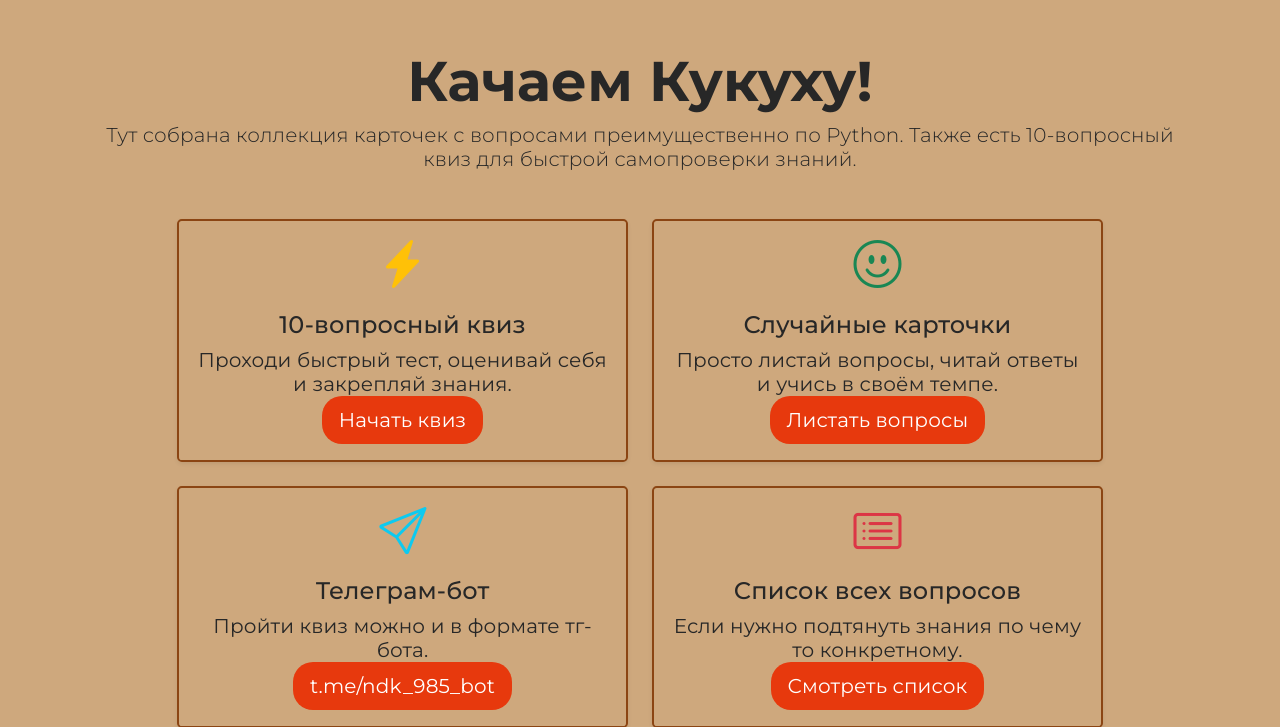
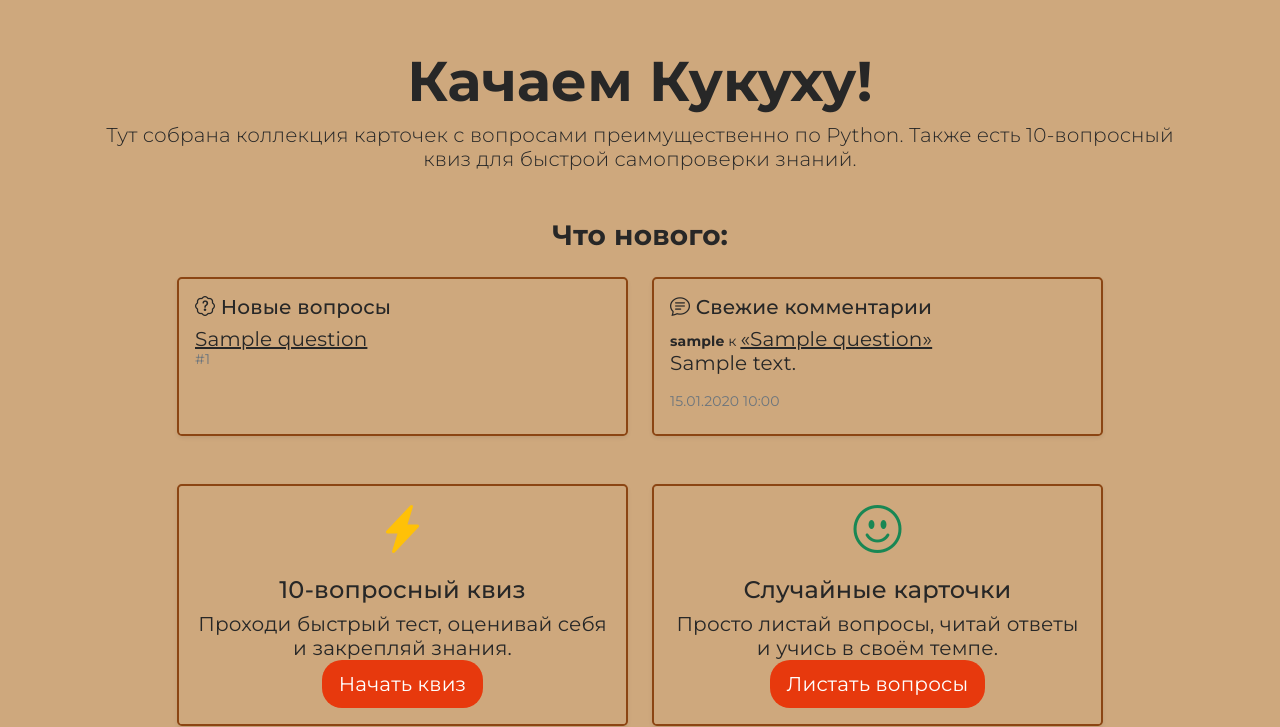
Before and after one commit to Ndk985/cuckoo_pump, a Flask app: page /main in a window 1280 px wide. Shown: the part 92-819 px from the top of the page. Run offline with Flask 3, Linux system fonts and the light colour scheme; tables that the repository leaves empty hold one stand-in row (values such as "Sample post"); some libraries are stand-ins or nearby versions.

Commit message:
обновлен мейн, добавлен раздел «Что нового»

```diff
--- a/cp_app/static/css/style.css
+++ b/cp_app/static/css/style.css
@@ -164,3 +164,11 @@ textarea.form-control.comment-input {
   color: var(--bs-body-color) !important;        /* подхватывает light / dark */
   background-color: transparent !important;
 }
+
+/* 3 строки комментария, дальше троеточие */
+.text-truncate-3 {
+  display: -webkit-box;
+  -webkit-line-clamp: 3;
+  -webkit-box-orient: vertical;
+  overflow: hidden;
+}
--- a/cp_app/templates/main.html
+++ b/cp_app/templates/main.html
@@ -9,6 +9,61 @@
       Тут собрана коллекция карточек с вопросами преимущественно по Python.
       Также есть 10-вопросный квиз для быстрой самопроверки знаний.
     </p>
+  </div>
+
+  <!-- Что нового -->
+  <div class="row justify-content-center mb-5">
+    <div class="col-12 col-lg-10">
+      <h3 class="fw-bold text-center mb-4">Что нового:</h3>
+
+      <div class="row g-4">
+        <!-- последние вопросы -->
+        <div class="col-md-6">
+          <div class="card bg-transparent border-2 border-dark-brown rounded-3 shadow-sm h-100">
+            <div class="card-body">
+              <h5 class="card-title"><i class="bi bi-patch-question"></i> Новые вопросы</h5>
+              <ul class="list-unstyled mb-0">
+                {% for q in latest_questions %}
+                  <li class="mb-2">
+                    <a class="link-body-emphasis" href="{{ url_for('question_view', id=q.id) }}">
+                      {{ q.title }}
+                    </a>
+                    <small class="text-muted d-block">#{{ q.id }}</small>
+                  </li>
+                {% else %}
+                  <li class="text-muted">Пока нет новых вопросов.</li>
+                {% endfor %}
+              </ul>
+            </div>
+          </div>
+        </div>
+
+        <!-- последние комментарии -->
+        <div class="col-md-6">
+          <div class="card bg-transparent border-2 border-dark-brown rounded-3 shadow-sm h-100">
+            <div class="card-body">
+              <h5 class="card-title"><i class="bi bi-chat-text"></i> Свежие комментарии</h5>
+              <ul class="list-unstyled mb-0">
+                {% for comm, author, q_title, q_id in latest_comments %}
+                  <li class="mb-2">
+                    <div class="small">
+                      <strong>{{ author }}</strong> к
+                      <a class="link-body-emphasis" href="{{ url_for('question_view', id=q_id) }}">
+                        «{{ q_title }}»
+                      </a>
+                    </div>
+                    <div class="text-truncate-3">{{ comm.text|markdown|safe }}</div>
+                    <small class="text-muted">{{ comm.timestamp.strftime('%d.%m.%Y %H:%M') }}</small>
+                  </li>
+                {% else %}
+                  <li class="text-muted">Комментариев пока нет.</li>
+                {% endfor %}
+              </ul>
+            </div>
+          </div>
+        </div>
+      </div>
+    </div>
   </div>
 
   <!-- Карточки-переходы -->
--- a/cp_app/views.py
+++ b/cp_app/views.py
@@ -169,3 +169,22 @@ def all_questions():
     return render_template(
         'questions_list.html', questions=questions, pagination=pagination
     )
+
+
+@app.context_processor
+def inject_news():
+    # последние 5 вопросов
+    latest_questions = Question.query.order_by(
+        Question.id.desc()
+    ).limit(5).all()
+    # последние 5 комментариев с JOIN пользователей и вопросов
+    latest_comments = (
+        db.session.query(Comment, User.username, Question.title, Question.id)
+        .join(User).join(Question)
+        .order_by(Comment.timestamp.desc())
+        .limit(3)
+        .all()
+    )
+    return dict(
+        latest_questions=latest_questions, latest_comments=latest_comments
+    )
```
